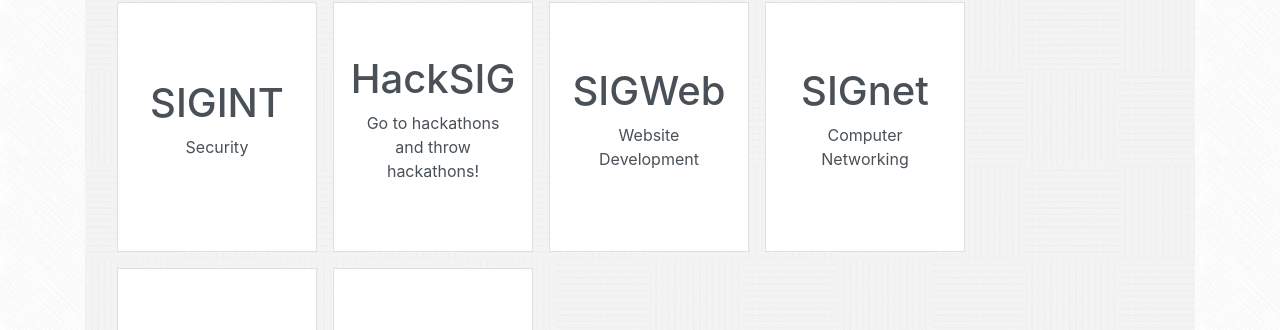
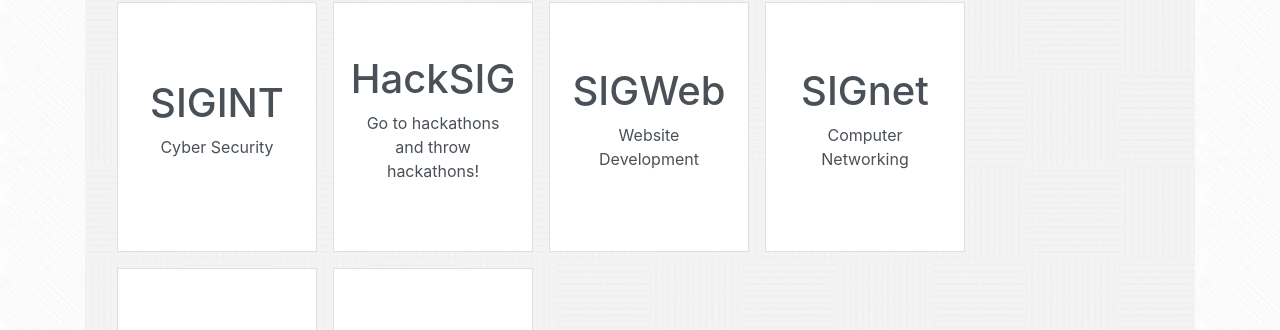
Before and after one commit to compsoc-edinburgh/website, a Jekyll site: the page built from _pages/index.html, in a window 1280 px wide. Shown: the part 643-973 px from the top of the page. Built offline with Jekyll 4.4.1, drawn with Linux system fonts in a browser that asks for light colours; nearby versions of some CDN libraries; our own code applies the rules of GitHub Pages for plain Markdown files.

Commit message:
match SIGINT website description

```diff
--- a/_data/sigs.yml
+++ b/_data/sigs.yml
@@ -1,5 +1,5 @@
 - title: SIGINT
-  description: Security
+  description: Cyber Security
   url: http://sigint.mx
   image: true
 
```
